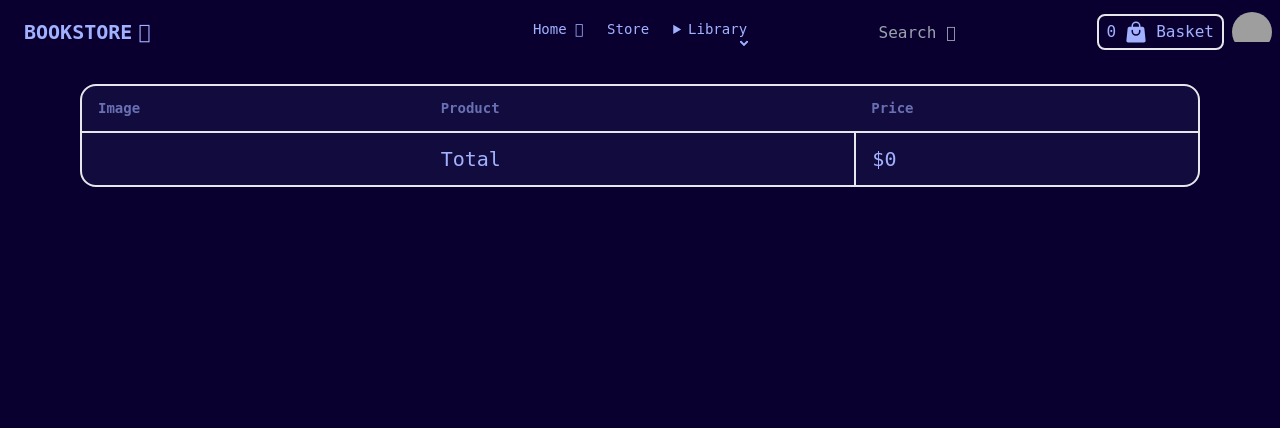
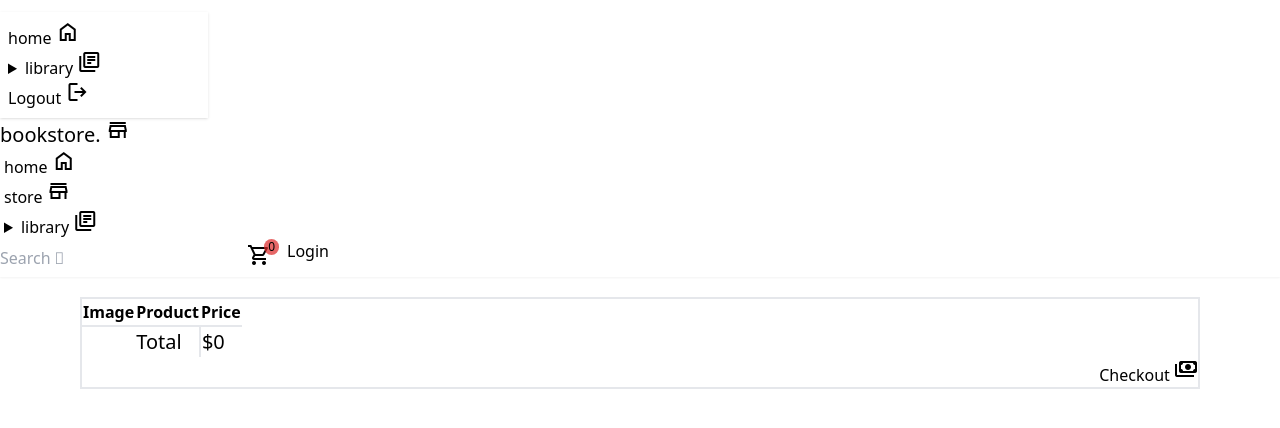
Before and after one commit to abhicodes07/django-ecommerce-project, a Django app: page /basket/ in a window 1280 px wide. Shown: the top 428 px of the page. Run offline with Django 5.2, Linux system fonts and the light colour scheme; data that the repository does not hold is empty; style sheets or scripts are compiled from the project's sources; some libraries are stand-ins or nearby versions; grey boxes are pictures that could not be loaded.

Commit message:
feat(ui): refactor

```diff
--- a/src/basket/templates/basket/summary.html
+++ b/src/basket/templates/basket/summary.html
@@ -10,7 +10,7 @@
   <div class="overflow-x-auto rounded-box border-2 border-base-100/50 bg-base-200">
     <table class="table">
       <!--Head-->
-      <thead>
+      <thead class="md:table-header-group hidden">
         <tr>
           <th>Image</th>
           <th>Product</th>
@@ -23,7 +23,7 @@
         {% for item in basket %}
         {% with product=item.product %}
         <tr data-index="{{ product.id }}" class="product-item">
-          <td class="md:visible">
+          <td>
             <figure>
               <img src="{{ product.image.url }}" alt="{{ product.slug }}">
             </figure>
@@ -37,14 +37,14 @@
             </div>
             <span class="badge badge-success text-base badge-outline">{{ product.author }}</span>
             <p>{{ product.description }}</p>
-            <div class="flex flex-row justify-between">
-              <div class="flex flex-row gap-2">
-                <button class="btn btn-outline btn-secondary update-button" data-index="{{ product.id }}"
-                  id="update-button">Update</button>
-                <button class="btn btn-link delete-button" id="delete-button"
+            <div class="flex flex-wrap gap-1 justify-between">
+              <div class="flex flex-wrap gap-2">
+                <button class="btn btn-outline btn-secondary update-button md:w-auto w-full"
+                  data-index="{{ product.id }}" id="update-button">Update</button>
+                <button class="btn btn-primary delete-button md:w-auto w-full" id="delete-button"
                   data-index="{{ product.id }}">Delete</button>
               </div>
-              <select id="select{{product.id}}" class="select select-info focus:outline-none w-fit">
+              <select id="select{{product.id}}" class="select select-info focus:outline-none md:w-auto w-full">
                 <option selected>{{ item.qty }}</option>
                 <option value=1>1</option>
                 <option value=2>2</option>
@@ -53,7 +53,7 @@
               </select>
             </div>
           </td>
-          <td>
+          <td class="">
             <span class="text-xl">${{ item.total_price }}</span>
           </td>
         </tr>
@@ -66,6 +66,11 @@
         </tr>
       </tbody>
     </table>
+    <div class="flex justify-end bg-base-100 w-full">
+      <a href="#"
+        class="rounded-box rounded-tl-none rounded-bl-none rounded-tr-none btn btn-success md:min-w-xl">Checkout <span
+          class="material-symbols-outlined">payments</span></a>
+    </div>
   </div>
 </section>
 
--- a/src/store/templates/store/layout.html
+++ b/src/store/templates/store/layout.html
@@ -7,8 +7,10 @@
   <meta charset="UTF-8" />
   <meta name="viewport" content="width=device-width, initial-scale=1" />
   <title>{% block title %} My Shop {% endblock %} </title>
-  <link href="{% static " css/style.css" %}" rel="stylesheet" />
   {% tailwind_css %}
+  <link
+    href="https://fonts.googleapis.com/css2?family=Material+Symbols+Outlined:opsz,wght,FILL@20,100,1&icons_names=store,library_books,home,search,login"
+    rel="stylesheet" />
   <script src="https://code.jquery.com/jquery-3.7.1.min.js"
     integrity="sha256-/JqT3SQfawRcv/BIHPThkBvs0OEvtFFmqPF/lYI/Cxo=" crossorigin="anonymous"></script>
 </head>
@@ -23,10 +25,10 @@
           </svg>
         </div>
         <ul tabindex="0" class="menu menu-sm dropdown-content bg-base-100 rounded-box z-1 mt-3 w-52 p-2 shadow">
-          <li><a href="{% url 'store:product_all' %}">Home <span class="icon">&#xf4e2</span></a></li>
+          <li><a href="{% url 'store:product_all' %}">home <span class="material-symbols-outlined">home</span></a></li>
           <li>
             <details>
-              <summary>Library</summary>
+              <summary>library <span class="material-symbols-outlined">library_books</span></summary>
               <ul class="p-2">
                 <li><a href="">All</a></li>
                 {% for c in categories %}
@@ -35,18 +37,18 @@
               </ul>
             </details>
           </li>
-          <li><a>Logout </a></li>
+          <li><a>Logout <span class="material-symbols-outlined">logout</span></a></li>
         </ul>
       </div>
-      <a class="btn btn-ghost text-xl">BOOKSTORE <span class="icon">&#xf120;</span></a>
+      <a class="btn btn-ghost text-xl">bookstore. <span class="material-symbols-outlined">store</span></a>
     </div>
     <div class="navbar-center hidden lg:flex">
       <ul class="menu menu-horizontal px-1">
-        <li><a href="{% url 'store:product_all' %}">Home <span class="icon">&#xf4e2</span></a></li>
-        <li><a>Store</a></li>
+        <li><a href="{% url 'store:product_all' %}">home <span class="material-symbols-outlined">home</span></a></li>
+        <li><a>store <span class="material-symbols-outlined">store</span></a></li>
         <li>
           <details>
-            <summary>Library</summary>
+            <summary>library <span class="material-symbols-outlined">library_books</span></summary>
             <ul class="menu dropdown-content bg-base-500 rounded-box z-1 w-52 p-2 shadow-sm">
               <li><a href="">All</a></li>
               {% for c in categories %}
@@ -60,22 +62,20 @@
 
     <div class="gap-2 navbar-end flex">
       <input type="text" placeholder="Search " class="input input-bordered w-24 md:w-auto" />
-      <a href="{% url 'basket:basket_summary' %}" class="flex gap-2 border-2 rounded-lg p-1 px-2 items-center">
+      <a href="{% url 'basket:basket_summary' %}" class="relative gap-2 rounded-full p-1 px-2 items-center">
         {% with total_qty=basket|length %}
-        <div id="qty-basket">
+        <span class="rounded-full px-1 text-xs bg-red-600/70 absolute top-0 right-0" id="qty-basket">
           {% if total_qty > 0 %}
           {{ total_qty }}
           {% else %}
           0
           {% endif %}
-        </div>
+        </span>
         {% endwith %}
-        <svg xmlns="http://www.w3.org/2000/svg" viewBox="0 0 24 24" fill="currentColor" class="size-6">
-          <path fill-rule="evenodd"
-            d="M7.5 6v.75H5.513c-.96 0-1.764.724-1.865 1.679l-1.263 12A1.875 1.875 0 0 0 4.25 22.5h15.5a1.875 1.875 0 0 0 1.865-2.071l-1.263-12a1.875 1.875 0 0 0-1.865-1.679H16.5V6a4.5 4.5 0 1 0-9 0ZM12 3a3 3 0 0 0-3 3v.75h6V6a3 3 0 0 0-3-3Zm-3 8.25a3 3 0 1 0 6 0v-.75a.75.75 0 0 1 1.5 0v.75a4.5 4.5 0 1 1-9 0v-.75a.75.75 0 0 1 1.5 0v.75Z"
-            clip-rule="evenodd" />
-        </svg> Basket
+        <span class="material-symbols-outlined">shopping_cart</span>
       </a>
+
+      {% if user.is_authenticated %}
       <div class="dropdown dropdown-end">
         <div tabindex="0" role="button" class="btn btn-ghost btn-circle avatar">
           <div class="w-10 rounded-full">
@@ -84,16 +84,16 @@
           </div>
         </div>
         <ul tabindex="0" class="menu menu-sm dropdown-content bg-base-100 rounded-box z-1 mt-3 w-52 p-2 shadow">
-          <li>
-            <a class="justify-between">
-              Profile
-              <span class="badge">New</span>
-            </a>
-          </li>
-          <li><a>Settings</a></li>
-          <li><a>Logout 󰍃</a></li>
+          <li><a>profile</a></li>
+          <li><a>settings</a></li>
+          <li><a>logout 󰍃</a></li>
         </ul>
       </div>
+      {% else %}
+      <a class="btn btn-primary rounded-full" href="#">
+        Login
+      </a>
+      {% endif %}
     </div>
   </div>
 
--- a/src/theme/static_src/src/styles.css
+++ b/src/theme/static_src/src/styles.css
@@ -6,7 +6,8 @@
   themes:
     light --default,
     dark --prefersdark,
-    synthwave;
+    synthwave,
+    black;
 }
 
 @theme {
```
Also changed, not shown: src/store/templates/store/home.html (+10 -6 lines).
